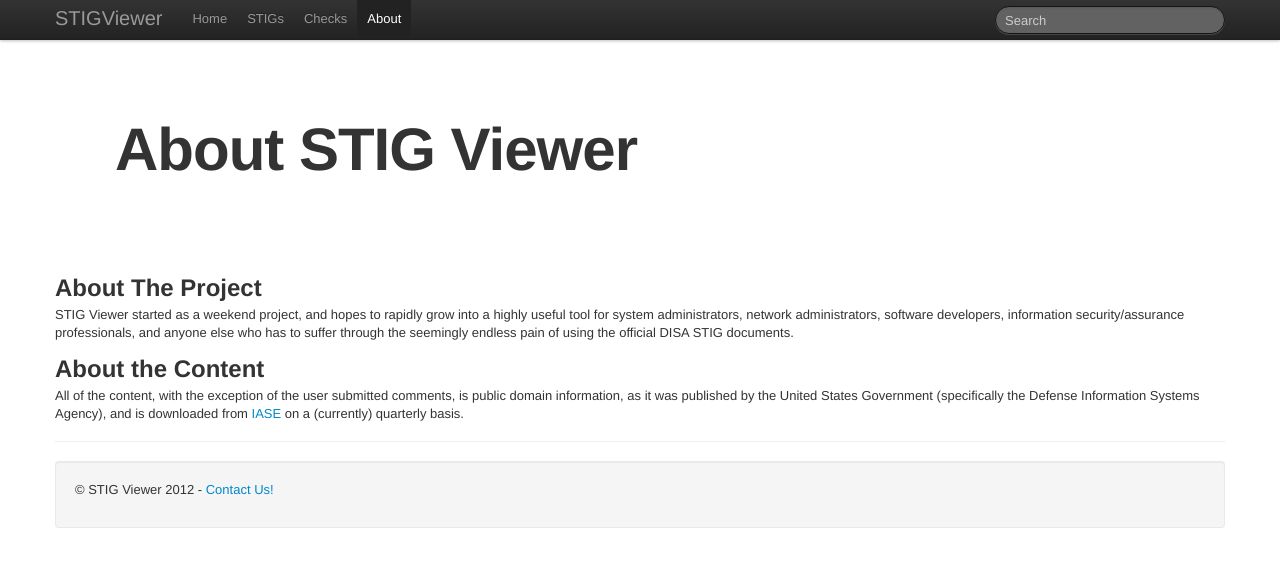
After one commit to cyberhiker/XCCDF2TSV, a Flask app: page /about in a window 1280 px wide. The commit adds this page. Shown: the top 567 px of the page. Run offline with Flask 2, Linux system fonts and the light colour scheme; some libraries are stand-ins or nearby versions.

Commit message:
Added about page

```diff
--- a/application.py
+++ b/application.py
@@ -113,10 +113,9 @@
 	else:
 		return render_template('searchresults.html', results = searchResults, environ=request.environ, query=query)
 
-@app.route("/emailsub", methods=['POST'])
-def email():
-	print request.form['email']
-	return redirect(url_for('default'))
+@app.route("/about")
+def about():
+	return render_template('about.html')
 
 if __name__ == '__main__':
 	app.debug = True
--- /dev/null
+++ b/templates/about.html
@@ -0,0 +1,22 @@
+{% extends 'base.html' %}
+{% block pagetitle %}About STIG Viewer{% endblock pagetitle %}
+{% block headerbar %}
+              <li><a href="/">Home</a></li>
+              <li><a href="{{ url_for('stigs') }}">STIGs</a></li>
+              <li><a href="{{ url_for('checks') }}">Checks</a></li>
+              <li class="active"><a href="{{ url_for('about') }}">About</a></li>
+{% endblock headerbar %}
+{% block body %}
+<div class="hero-unit">
+	<h1>About STIG Viewer</h1>
+</div>
+<h2>About The Project</h2>
+<p>STIG Viewer started as a weekend project, and hopes to rapidly grow into a highly useful tool for system administrators, network administrators, software developers, information security/assurance professionals, and anyone else who has to suffer through the seemingly endless pain of using the official DISA STIG documents.</p>
+
+
+<h2>About the Content</h2>
+<p>All of the content, with the exception of the user submitted comments, is public domain information, as it was published by the United States Government (specifically the Defense Information Systems Agency), and is  downloaded from <a href="http://iase.disa.mil">IASE</a> on a (currently) quarterly basis.</p>
+
+
+
+{% endblock body %}
--- a/templates/base.html
+++ b/templates/base.html
@@ -60,6 +60,7 @@
               <li class="active"><a href="/">Home</a></li>
               <li><a href="{{ url_for('stigs') }}">STIGs</a></li>
               <li><a href="{{ url_for('checks') }}">Checks</a></li>
+              <li><a href="{{ url_for('about') }}">About</a></li>
               {% endblock headerbar %}
             </ul>
           <form class="navbar-search pull-right" action="{{ url_for('search') }}" method="GET">
--- a/templates/checkdetail.html
+++ b/templates/checkdetail.html
@@ -4,6 +4,7 @@
               <li><a href="{{ url_for('default') }}">Home</a></li>
               <li><a href="{{ url_for('stigs') }}">STIGs</a></li>
               <li class="active"><a href="{{ url_for('checks') }}">Checks</a></li>
+              <li><a href="{{ url_for('about') }}">About</a></li>
 {% endblock headerbar %}
 
 {% block body %}
--- a/templates/checkoverview.html
+++ b/templates/checkoverview.html
@@ -4,6 +4,7 @@
               <li><a href="{{ url_for('default') }}">Home</a></li>
               <li><a href="{{ url_for('stigs') }}">STIGs</a></li>
               <li class="active"><a href="{{ url_for('checks') }}">Checks</a></li>
+              <li><a href="{{ url_for('about') }}">About</a></li>
 {% endblock headerbar %}
 
 {% block body %}
--- a/templates/checkseveritydetail.html
+++ b/templates/checkseveritydetail.html
@@ -4,6 +4,7 @@
               <li><a href="{{ url_for('default') }}">Home</a></li>
               <li><a href="{{ url_for('stigs') }}">STIGs</a></li>
               <li class="active"><a href="{{ url_for('checks') }}">Checks</a></li>
+              <li><a href="{{ url_for('about') }}">About</a></li>
 {% endblock headerbar %}
 
 {% block body %}
--- a/templates/index.html
+++ b/templates/index.html
@@ -4,6 +4,7 @@
               <li class="active"><a href="{{ url_for('default') }}">Home</a></li>
               <li><a href="{{ url_for('stigs') }}">STIGs</a></li>
               <li><a href="{{ url_for('checks') }}">Checks</a></li>
+              <li><a href="{{ url_for('about') }}">About</a></li>
 {% endblock headerbar %}
 
 {% block body %}
--- a/templates/nosearchresults.html
+++ b/templates/nosearchresults.html
@@ -6,6 +6,7 @@
               <li><a href="/">Home</a></li>
               <li><a href="{{ url_for('stigs') }}">STIGs</a></li>
               <li><a href="{{ url_for('checks') }}">Checks</a></li>
+              <li><a href="{{ url_for('about') }}">About</a></li>
 {% endblock headerbar %}
 {% block body %}
 {% if query %}
--- a/templates/searchresults.html
+++ b/templates/searchresults.html
@@ -4,6 +4,7 @@
               <li><a href="/">Home</a></li>
               <li><a href="{{ url_for('stigs') }}">STIGs</a></li>
               <li><a href="{{ url_for('checks') }}">Checks</a></li>
+              <li><a href="{{ url_for('about') }}">About</a></li>
 {% endblock headerbar %}
 {% block body %}
 <h2>Results for your search:</h2><br>
--- a/templates/stiglist.html
+++ b/templates/stiglist.html
@@ -4,6 +4,7 @@
               <li><a href="{{ url_for('default') }}">Home</a></li>
               <li class="active"><a href="{{ url_for('stigs') }}">STIGs</a></li>
               <li><a href="{{ url_for('checks') }}">Checks</a></li>
+              <li><a href="{{ url_for('about') }}">About</a></li>
 {% endblock headerbar %}
 
 {% block body %}
--- a/templates/stigoverview.html
+++ b/templates/stigoverview.html
@@ -4,6 +4,7 @@
               <li><a href="{{ url_for('default') }}">Home</a></li>
               <li class="active"><a href="{{ url_for('stigs') }}">STIGs</a></li>
               <li><a href="{{ url_for('checks') }}">Checks</a></li>
+              <li><a href="{{ url_for('about') }}">About</a></li>
 {% endblock headerbar %}
 
 {% block body %}
--- a/templates/stigprofiledetail.html
+++ b/templates/stigprofiledetail.html
@@ -24,6 +24,7 @@
               <li><a href="{{ url_for('default') }}">Home</a></li>
               <li class="active"><a href="{{ url_for('stigs') }}">STIGs</a></li>
               <li><a href="{{ url_for('checks') }}">Checks</a></li>
+              <li><a href="{{ url_for('about') }}">About</a></li>
 {% endblock headerbar %}
 
 {% block body %}
```
